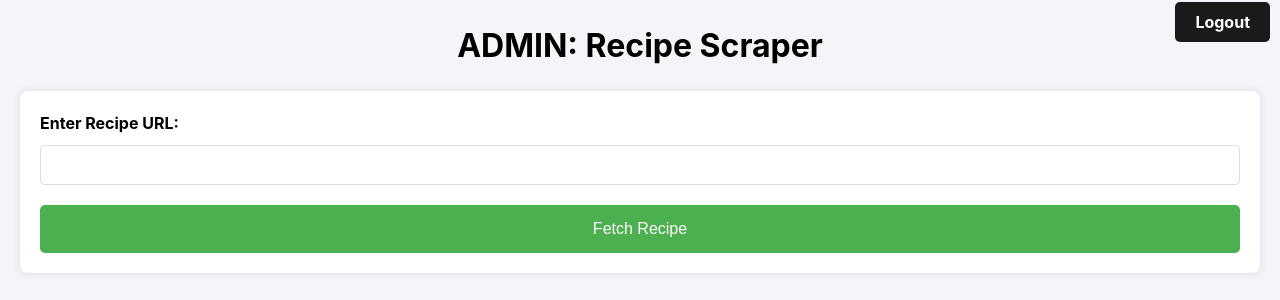
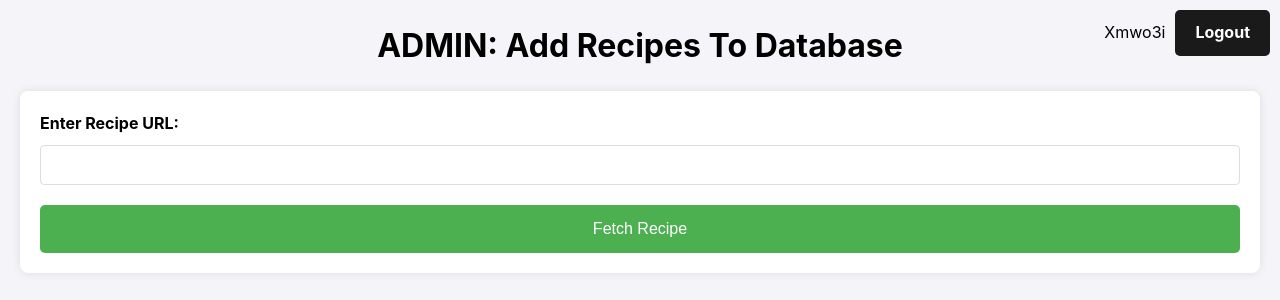
Before and after one commit to steph-and-e/lazyspoon, a PHP site: page /php/scraper.php in a window 1280 px wide. Shown: the top 300 px of the page. Run offline with PHP 8.4, Linux system fonts and the light colour scheme; a user stored in the database is signed in.

Commit message:
1. added documentation to all files 2. added login session management to scraper and search 3. redirected login page to scraper and search pages depending on user role

```diff
--- a/css/style2.css
+++ b/css/style2.css
@@ -111,13 +111,20 @@ button[type="submit"]:active {
   }
 
 
-/*  */
+/* Profile styling */
 
-.logout-container {
+.profile-container {
     position: absolute;
     top: 10px;
     right: 10px;
+    display: flex;
 }
+
+#username {
+    padding: 10px;
+}
+
+/* Logout styling */
 
 .logout-button {
     padding: 10px 20px;
--- a/php/register.php
+++ b/php/register.php
@@ -104,10 +104,11 @@
                         $_SESSION['logged_in'] = true;
                         $_SESSION['created_at'] = time();
 
-                        echo "<p class='success'>✅ Registration successful! Redirecting...</p>";
+                        echo "<p class='success'>✅ Registration successful! Redirecting to login...</p>";
 
                         // Redirect to member area
-                        header("Refresh: 2; url=dashboard.php");
+                        //header("Refresh: 2; url=dashboard.php");
+                        header("Refresh: 2; url=login.php");
                         return true;
                     } else {
                         echo "<p class='error'>❌ There was an error with the registration. Please try again.</p>";
--- a/php/scraper.php
+++ b/php/scraper.php
@@ -1,7 +1,18 @@
 <?php
+/**
+ * Author: Stephanie
+ * Student Number: 400562559
+ * Date Created: 2025/04/24
+ * Description: Allows admins to scrape recipes from the web and add them to the database
+ */
 
-// Start session
+// Start the session
 session_start();
+$username = $_SESSION['username'];
+// $_SESSION['user_id'];
+// $_SESSION['username'];
+// $_SESSION['email'];
+// $_SESSION['role'];
 
 // Include other PHP files
 include "connect.php";
@@ -212,11 +223,13 @@ if ($_SERVER["REQUEST_METHOD"] == "POST" && isset($_POST['cancelScraping'])) {
     <link rel="stylesheet" href="../css/style2.css">
 </head>
 <body>
-    <div class="logout-container">
+    <!-- Profile and logout button -->
+    <div class="profile-container">
+        <p id="username"><?=$username?></p>
         <a href="logout.php" class="logout-button">Logout</a>
     </div>
-    <h1>ADMIN: Recipe Scraper</h1>
     <!-- Recipe Input Form -->
+    <h1>ADMIN: Add Recipes To Database</h1>
     <form method="post">
         <label for="recipeURL">Enter Recipe URL:</label>
         <input type="text" id="recipeURL" name="recipeURL" required>
@@ -263,7 +276,7 @@ if ($_SERVER["REQUEST_METHOD"] == "POST" && isset($_POST['cancelScraping'])) {
                 <button type="submit" name="submitRecipe">Submit Recipe to Database</button>
             </form>
 
-            <!-- Allow admin to cancel recipe scraping (goes back to ___ page) -->
+            <!-- Allow admin to cancel recipe scraping (goes back to admin dashboard) -->
             <form method="post">
                 <button type="submit" name="cancelScraping">Cancel</button>
             </form>
```
Also changed, not shown: php/autocomplete.php (+7 -0 lines), php/login.php (+9 -1 lines), php/search.php (+22 -1 lines), php/simplify_ingredients.php (+12 -0 lines).
